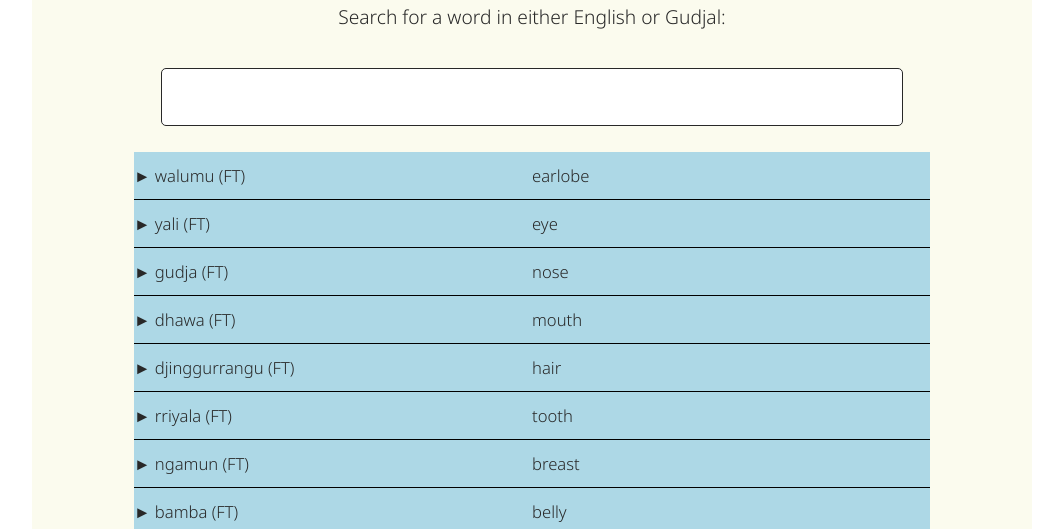
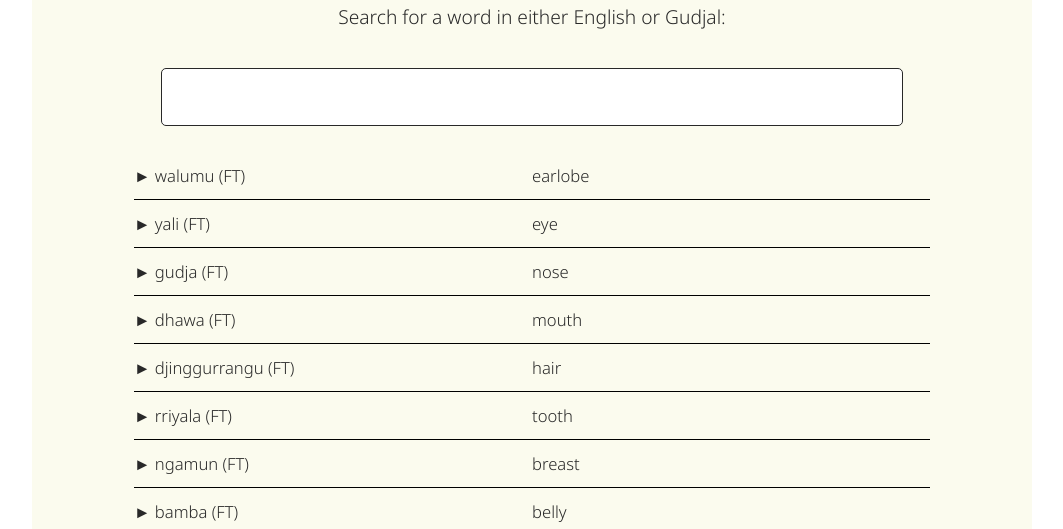
Before and after one commit to a-l-e-x-anderson/gudjal-dictionary-demo, a plain HTML site: page index.html in a window 1280 px wide. Shown: the part 271-800 px from the top of the page, without its empty margins (108-1171 px from the left). Drawn offline with Linux system fonts and the light colour scheme; a web font is replaced by a local one.

Commit message:
removed blue background

```diff
--- a/index.html
+++ b/index.html
@@ -107,7 +107,6 @@
             width: 50%;
             min-width: 100px;
             font-size: clamp(0.9em, 1.3vw, 1.5em);
-            background: lightblue;
         }
 
         a:hover {
```
